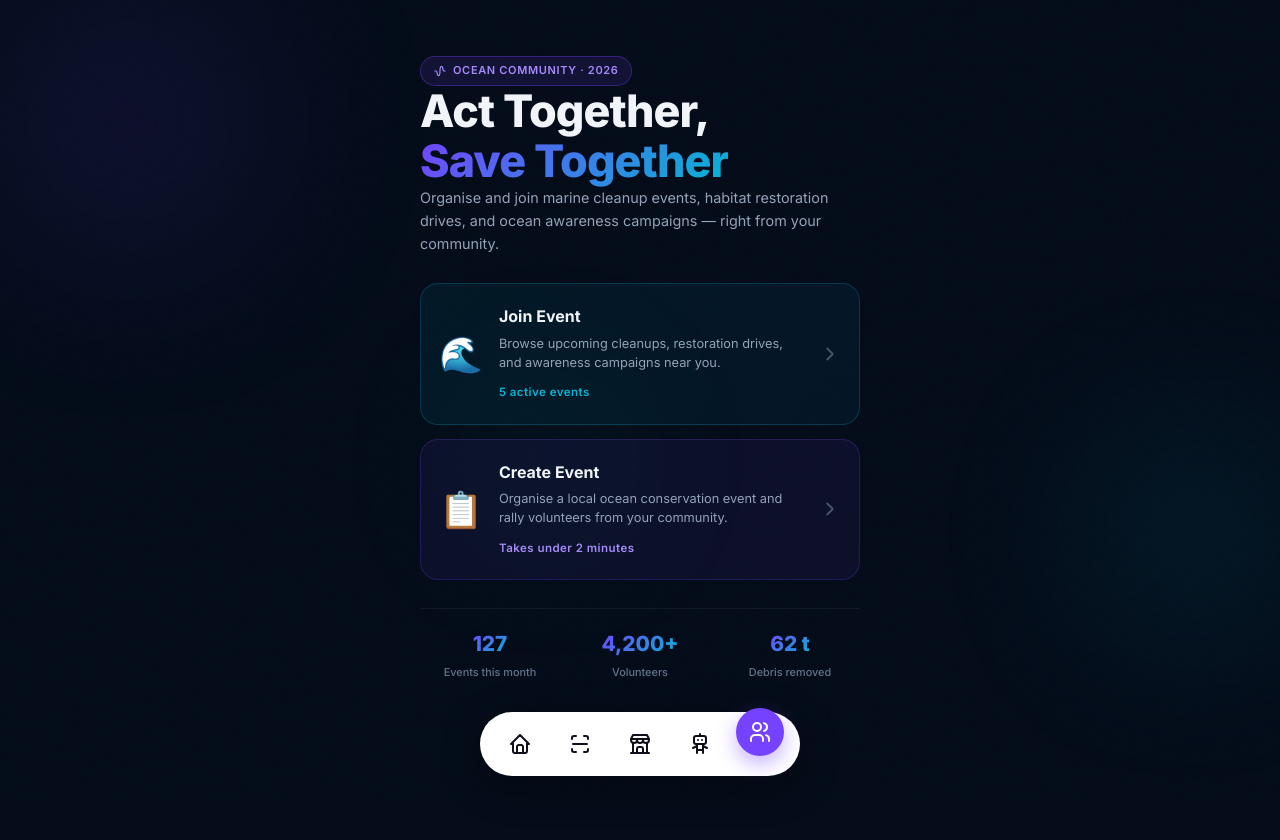
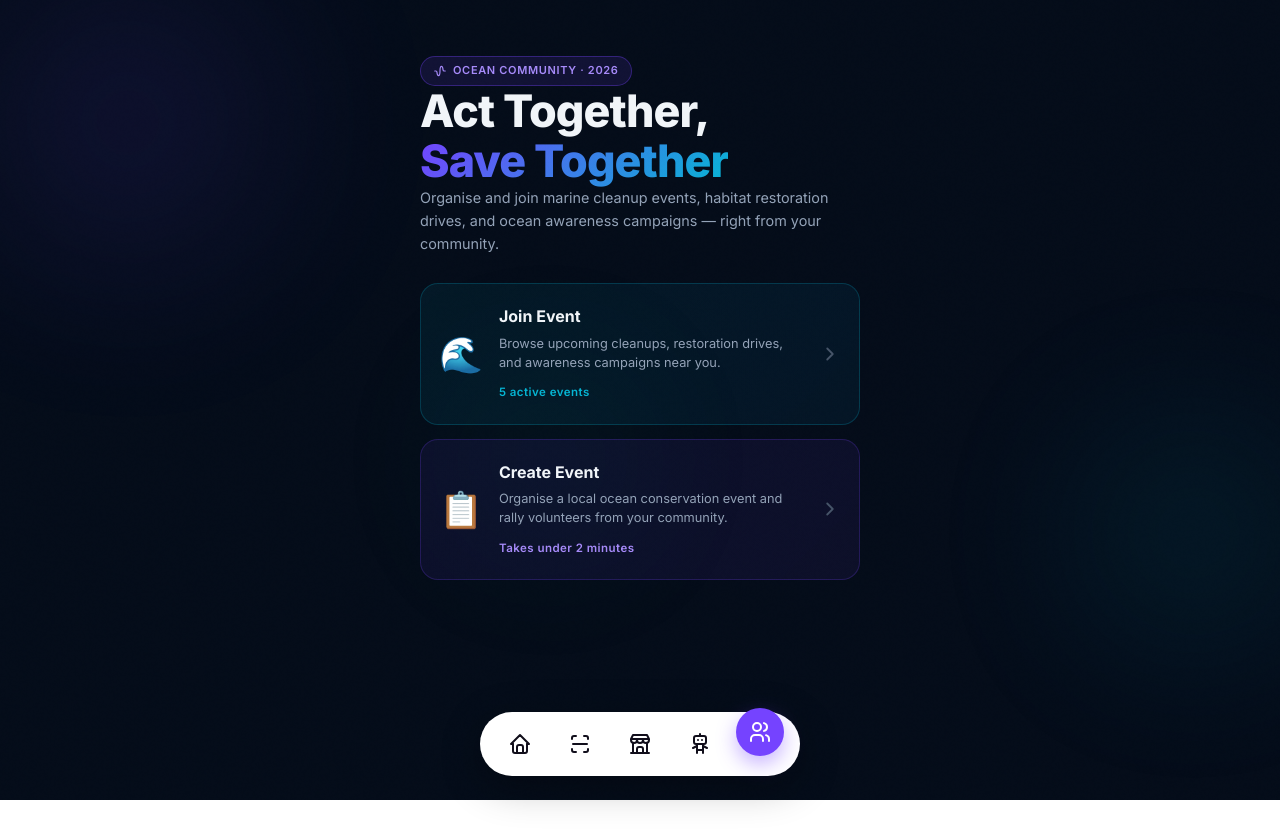
Before and after one commit to Abhishekjain19/Cyclos, a React (Vite) app: page /community in a window 1280 px wide. After the commit the page ends 800 px from the top, so only its background shows below. Built offline with nearby package versions, Linux system fonts and the light colour scheme; sample sign-in values are in the browser's storage.

Commit message:
Removed unnecessary elements from events page

```diff
--- a/src/pages/CommunityPage.jsx
+++ b/src/pages/CommunityPage.jsx
@@ -448,20 +448,6 @@ export default function CommunityPage() {
               </motion.div>
             </div>
 
-            <div className="comm-home__stats">
-              <div className="comm-stat">
-                <span className="comm-stat__val">127</span>
-                <span className="comm-stat__lbl">Events this month</span>
-              </div>
-              <div className="comm-stat">
-                <span className="comm-stat__val">4,200+</span>
-                <span className="comm-stat__lbl">Volunteers</span>
-              </div>
-              <div className="comm-stat">
-                <span className="comm-stat__val">62 t</span>
-                <span className="comm-stat__lbl">Debris removed</span>
-              </div>
-            </div>
           </motion.div>
         )}
 
```
